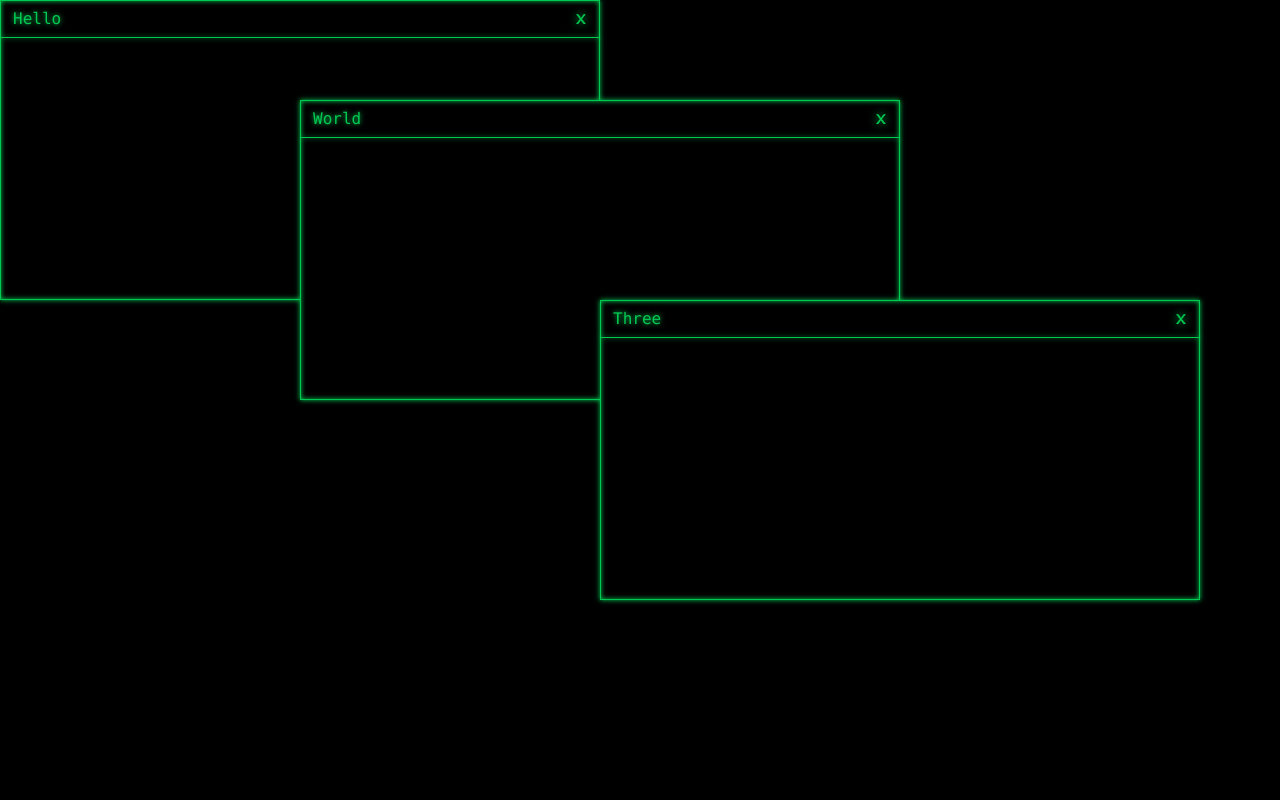
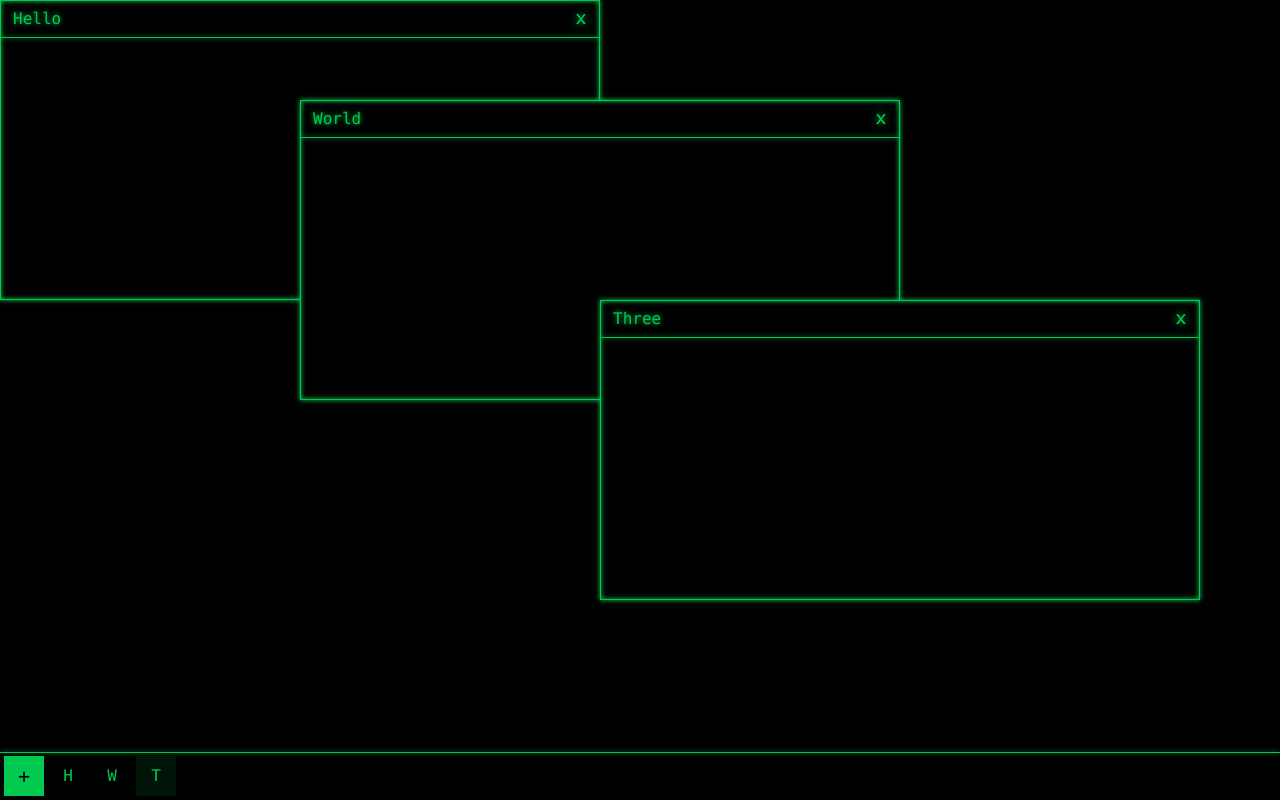
Before and after one commit to sinjs/portfolio, a React (Vite) app: page / in a window 1280 px wide. Built offline with nearby package versions, Linux system fonts and the light colour scheme.

Commit message:
simple "taskbar"

```diff
--- a/src/App.tsx
+++ b/src/App.tsx
@@ -1,9 +1,16 @@
 import { Window } from "./components/window";
 import { useWindowManager } from "./hooks/use-window-manager";
+import { cn } from "./lib/utils";
 
 function App() {
-  const { windows, closeWindow, focusWindow, onTitlePointerDown } =
-    useWindowManager({
+  const {
+    windows,
+    unorderedWindows,
+    createWindow,
+    closeWindow,
+    focusWindow,
+    onTitlePointerDown,
+  } = useWindowManager({
     initialWindows: [
       { id: "hello", title: "Hello" },
       { title: "World", initialX: 300, initialY: 100 },
@@ -25,6 +32,40 @@
           />
         );
       })}
+      <div
+        className="absolute bottom-0 w-full h-12 bg-black"
+        style={{ zIndex: windows.length + 1 }}
+      >
+        <div className="w-full bg-green-500  border-glow h-px absolute"></div>
+        <div className="h-full w-full flex items-center p-1 gap-1">
+          <button
+            className="h-10 w-10 flex justify-center items-center bg-green-500 text-black text-xl"
+            onClick={() =>
+              createWindow({
+                title: "Example",
+                initialX: Math.floor(Math.random() * window.innerWidth),
+                initialY: Math.floor(Math.random() * (window.innerHeight - 40)),
+              })
+            }
+          >
+            +
+          </button>
+          {unorderedWindows.map((window) => {
+            const focused = windows[windows.length - 1].id === window.id;
+            return (
+              <button
+                className={cn(
+                  "h-10 w-10 flex justify-center items-center",
+                  focused && "bg-green-500/10"
+                )}
+                onClick={() => focusWindow(window.id)}
+              >
+                {window.title[0]}
+              </button>
+            );
+          })}
+        </div>
+      </div>
     </div>
   );
 }
--- a/src/hooks/use-window-manager.ts
+++ b/src/hooks/use-window-manager.ts
@@ -6,6 +6,19 @@
   initialWindows?: NewWindow[];
   initialFocus?: WindowId;
 };
+
+function constructWindow(newWindow: NewWindow): Window {
+  return {
+    id: newWindow.id ?? crypto.randomUUID(),
+    title: newWindow.title,
+    position: {
+      x: newWindow.initialX ?? 0,
+      y: newWindow.initialY ?? 0,
+      prevX: 0,
+      prevY: 0,
+    },
+  };
+}
 
 export function useWindowManager({
   initialFocus,
@@ -16,16 +29,7 @@
       if (window.id && windows.slice(0, index).some((w) => w.id === window.id))
         throw new Error(`Window with ID ${window.id} already exists.`);
 
-      return {
-        id: crypto.randomUUID(),
-        title: window.title,
-        position: {
-          x: window.initialX ?? 0,
-          y: window.initialY ?? 0,
-          prevX: 0,
-          prevY: 0,
-        },
-      };
+      return constructWindow(window);
     }) ?? [];
 
   const [windows, setWindows] = useImmer<Window[]>(initialWindows);
@@ -44,16 +48,18 @@
     return windows.find((w) => w.id === id) ?? null;
   }
 
-  function createWindow(newWindow: Omit<Window, "id"> & { id?: WindowId }) {
+  function createWindow(newWindow: NewWindow) {
     if (newWindow.id && hasWindow(newWindow.id))
       throw new Error(`Window with ID ${newWindow.id} already exists.`);
 
-    const window = { id: crypto.randomUUID(), ...newWindow };
+    const window = constructWindow(newWindow);
 
+    setWindowOrder((windowOrder) => {
+      windowOrder.push(window.id);
+    });
     setWindows((windows) => {
       windows.push(window);
     });
-    setWindowOrder((windowOrder) => windowOrder.push(window.id));
   }
 
   function closeWindow(id: WindowId) {
@@ -104,6 +110,7 @@
   }
 
   return {
+    unorderedWindows: windows,
     windows: windowOrder
       .map((id) => getWindow(id))
       .filter((window) => window !== null),
```
Lines whose indentation alone changed are shown as unchanged.
